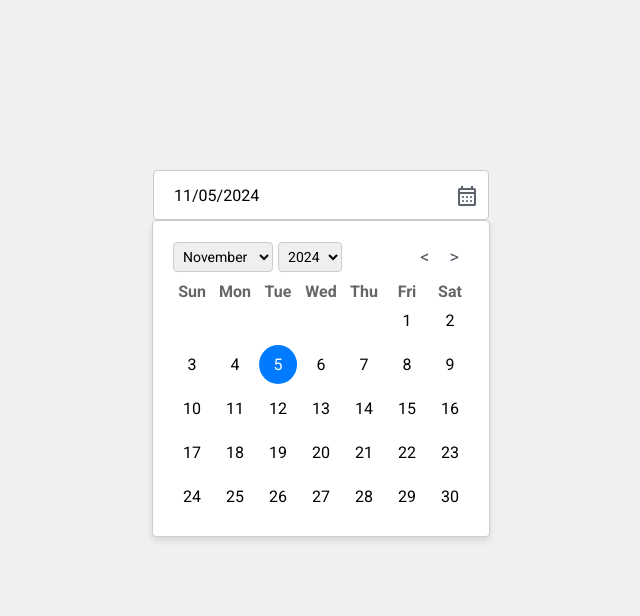
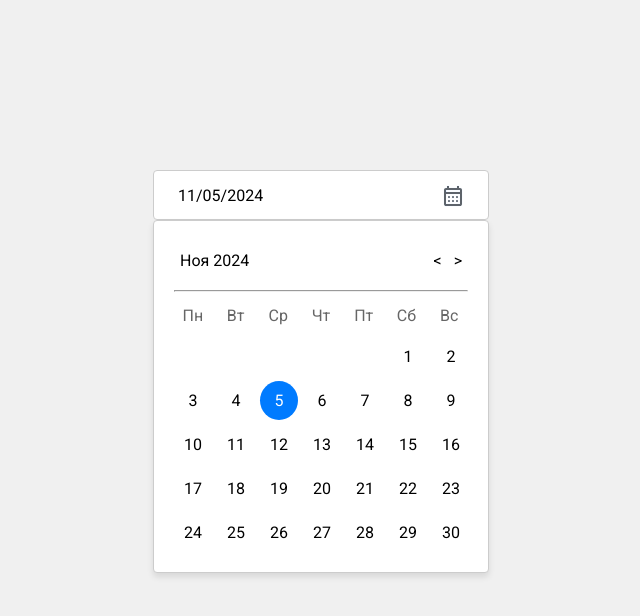
Before and after one commit to aminzoda/react-datepicker, a React (Create React App) app: page / in a window 1280 px wide. Both pictures are taken after a click on the icon 786 px from the left and 196 px from the top of the page. Shown: the top 616 px of the page, without its empty margins (319-959 px from the left). Built offline with nearby package versions, Linux system fonts and the light colour scheme.

Commit message:
rewrite the code

```diff
--- a/src/App.css
+++ b/src/App.css
@@ -22,7 +22,7 @@ body {
 }
 
 .date-picker-input {
-  padding: 20px;
+  padding: 24px;
   font-size: 16px;
   border-radius: 4px;
   border: 1px solid #ccc;
@@ -38,6 +38,7 @@ body {
   position: absolute;
   top: 50px;
   left: 50%;
+  width: 336px;
   transform: translateX(-50%);
   background-color: #fff;
   border: 1px solid #ccc;
@@ -52,6 +53,7 @@ body {
   display: flex;
   justify-content: space-between;
   align-items: center;
+  padding: 10px 0;
   margin-bottom: 10px;
   font-family: "Roboto", sans-serif;
 }
@@ -75,24 +77,35 @@ body {
 
 .date-picker-month,
 .date-picker-year {
-  padding: 5px;
+  text-align: center;
+  padding: 12px;
+  cursor: pointer;
+  border: none;
+  max-width: 120px;
   font-size: 14px;
-  border-radius: 4px;
-  border: 1px solid #ccc;
-  cursor: pointer;
-  max-width: 120px;
   font-family: "Roboto", sans-serif;
+}
+
+.date-picker-year:hover,
+.date-picker-month:hover {
+  background: #f0f0f0;
+}
+
+.date-picker-year.selected,
+.date-picker-month.selected {
+  background: #6200ea;
+  color: #fff;
 }
 
 .date-picker-weekdays {
   display: grid;
   grid-template-columns: repeat(7, 1fr);
   gap: 5px;
+  margin-top: 14px;
 }
 
 .date-picker-weekday {
   text-align: center;
-  font-weight: bold;
   color: #666;
   font-family: "Roboto", sans-serif;
 }
@@ -101,6 +114,7 @@ body {
   display: grid;
   grid-template-columns: repeat(7, 1fr);
   gap: 5px;
+  margin-top: 12px;
 }
 
 .date-picker-day {
@@ -131,16 +145,36 @@ body {
 
 .date-picker-input-wrapper {
   position: relative;
-  display: flex;
+  display: inline-flex;
   align-items: center;
 }
 
 .calendar-icon {
   position: absolute;
-  right: 10px;
+  right: 24px;
   top: 14px;
   cursor: pointer;
   width: 24px;
   height: 24px;
   color: #007bff;
 }
+
+.date-picker-header button {
+  background: none;
+  border: none;
+  cursor: pointer;
+  font-size: 16px;
+  padding: 0 6px;
+}
+
+.date-picker-nav {
+  font-size: 20px;
+  padding: 0 10px;
+}
+
+.date-picker-grid {
+  display: grid;
+  grid-template-columns: repeat(4, 1fr); /* Four items per row */
+  gap: 10px;
+  padding: 10px;
+}
--- a/src/App.tsx
+++ b/src/App.tsx
@@ -5,7 +5,6 @@ const formatDate = (date: Date): string => {
   const month = date.getMonth() + 1;
   const day = date.getDate();
   const year = date.getFullYear();
-
   return `${month < 10 ? "0" + month : month}/${
     day < 10 ? "0" + day : day
   }/${year}`;
@@ -23,26 +22,16 @@ export default function CustomDatePicker() {
   const [selectedYear, setSelectedYear] = useState<number>(
     new Date().getFullYear()
   );
+  const [viewMode, setViewMode] = useState<"calendar" | "month" | "year">(
+    "calendar"
+  );
+  const [yearRange, setYearRange] = useState<number[]>([]);
 
   const calendarRef = useRef<HTMLDivElement>(null);
-  const inputRef = useRef<HTMLInputElement>(null);
-
-  const handleClickOutside = (event: MouseEvent) => {
-    if (
-      calendarRef.current &&
-      !calendarRef.current.contains(event.target as Node) &&
-      inputRef.current &&
-      !inputRef.current.contains(event.target as Node)
-    ) {
-      setIsCalendarVisible(false);
-    }
-  };
 
   useEffect(() => {
-    document.addEventListener("mousedown", handleClickOutside);
-    return () => {
-      document.removeEventListener("mousedown", handleClickOutside);
-    };
+    const currentYear = new Date().getFullYear();
+    setYearRange(Array.from({ length: 12 }, (_, i) => currentYear - 6 + i));
   }, []);
 
   const generateDays = (year: number, month: number): string[] => {
@@ -60,61 +49,56 @@ export default function CustomDatePicker() {
     setIsCalendarVisible(false);
   };
 
+  const handleMonthSelect = (month: number) => {
+    setSelectedMonth(month);
+    setViewMode("year");
+  };
+
+  const handleYearSelect = (year: number) => {
+    setSelectedYear(year);
+    setViewMode("calendar");
+  };
+
   const toggleCalendar = () => {
     setIsCalendarVisible((prev) => !prev);
+    setViewMode("calendar");
   };
 
-  const handleMonthChange = (event: React.ChangeEvent<HTMLSelectElement>) => {
-    setSelectedMonth(Number(event.target.value));
+  const navigateYearRange = (direction: "prev" | "next") => {
+    setYearRange((prevRange) => {
+      const offset = 12;
+      const newStart =
+        direction === "prev" ? prevRange[0] - offset : prevRange[0] + offset;
+      return Array.from({ length: 12 }, (_, i) => newStart + i);
+    });
   };
 
-  const handleYearChange = (event: React.ChangeEvent<HTMLSelectElement>) => {
-    setSelectedYear(Number(event.target.value));
-  };
-
-  const handlePrevMonth = () => {
-    if (selectedMonth === 0) {
-      setSelectedMonth(11);
-      setSelectedYear(selectedYear - 1);
-    } else {
-      setSelectedMonth(selectedMonth - 1);
-    }
-  };
-
-  const handleNextMonth = () => {
-    if (selectedMonth === 11) {
-      setSelectedMonth(0);
-      setSelectedYear(selectedYear + 1);
-    } else {
-      setSelectedMonth(selectedMonth + 1);
-    }
+  const navigateMonth = (direction: "prev" | "next") => {
+    setSelectedMonth(
+      (prev) => (direction === "prev" ? prev - 1 : prev + 1) % 12
+    );
   };
 
   const firstDayOfMonth = new Date(selectedYear, selectedMonth, 1).getDay();
   const daysInMonth = generateDays(selectedYear, selectedMonth);
 
   const months = [
-    "January",
-    "February",
-    "March",
-    "April",
-    "May",
-    "June",
-    "July",
-    "August",
-    "September",
-    "October",
-    "November",
-    "December",
+    "Янв",
+    "Фев",
+    "Мар",
+    "Апр",
+    "Май",
+    "Июн",
+    "Июл",
+    "Авг",
+    "Сен",
+    "Окт",
+    "Ноя",
+    "Дек",
   ];
 
-  const years = Array.from(
-    { length: 100 },
-    (_, i) => new Date().getFullYear() - i
-  );
-
   return (
-    <div className="date-picker-container">
+    <div className="date-picker-container" tabIndex={0}>
       <div className="date-picker-input-wrapper">
         <input
           className="date-picker-input"
@@ -122,8 +106,8 @@ export default function CustomDatePicker() {
           value={selectedDate}
           onClick={toggleCalendar}
           readOnly
-          ref={inputRef}
         />
+        {/* Calendar Icon inside the input wrapper */}
         <svg
           xmlns="http://www.w3.org/2000/svg"
           fill="#5f6368"
@@ -145,50 +129,25 @@ export default function CustomDatePicker() {
 
       {isCalendarVisible && (
         <div className="date-picker-calendar" ref={calendarRef}>
+          {viewMode === "calendar" && (
+            <>
               <div className="date-picker-header">
-            <div className="date-picker-month-year">
-              <select
-                className="date-picker-month"
-                value={selectedMonth}
-                onChange={handleMonthChange}
-              >
-                {months.map((month, index) => (
-                  <option key={month} value={index}>
-                    {month}
-                  </option>
-                ))}
-              </select>
-
-              <select
-                className="date-picker-year"
-                value={selectedYear}
-                onChange={handleYearChange}
-              >
-                {years.map((year) => (
-                  <option key={year} value={year}>
-                    {year}
-                  </option>
-                ))}
-              </select>
-            </div>
+                <button onClick={() => setViewMode("month")}>
+                  {months[selectedMonth]} {selectedYear}
+                </button>
                 <div>
-              <button onClick={handlePrevMonth} className="date-picker-nav-btn">
-                &lt;
-              </button>
-              <button onClick={handleNextMonth} className="date-picker-nav-btn">
-                &gt;
-              </button>
+                  <button onClick={() => navigateMonth("prev")}>&lt;</button>
+                  <button onClick={() => navigateMonth("next")}>&gt;</button>
                 </div>
               </div>
-
+              <hr />
               <div className="date-picker-weekdays">
-            {["Sun", "Mon", "Tue", "Wed", "Thu", "Fri", "Sat"].map((day) => (
+                {["Пн", "Вт", "Ср", "Чт", "Пт", "Сб", "Вс"].map((day) => (
                   <div key={day} className="date-picker-weekday">
                     {day}
                   </div>
                 ))}
               </div>
-
               <div className="date-picker-days">
                 {Array.from({ length: firstDayOfMonth }).map((_, index) => (
                   <div
@@ -196,19 +155,94 @@ export default function CustomDatePicker() {
                     className="date-picker-day empty"
                   ></div>
                 ))}
-
-            {daysInMonth.map((day) => (
+                {daysInMonth.map((date) => (
                   <div
-                key={day}
+                    key={date}
                     className={`date-picker-day ${
-                  day === selectedDate ? "selected" : ""
+                      date === selectedDate ? "selected" : ""
                     }`}
-                onClick={() => handleDateSelect(day)}
+                    onClick={() => handleDateSelect(date)}
                   >
-                {new Date(day).getDate()}
+                    {new Date(date).getDate()}
                   </div>
                 ))}
               </div>
+            </>
+          )}
+
+          {viewMode === "month" && (
+            <>
+              <div className="date-picker-header">
+                <div>
+                  <button onClick={() => setViewMode("year")}>
+                    {months[selectedMonth]}
+                  </button>
+                  <button onClick={() => setViewMode("calendar")}>
+                    {selectedYear}
+                  </button>
+                </div>
+                <div>
+                  <button onClick={() => navigateYearRange("prev")}>
+                    &lt;
+                  </button>
+                  <button onClick={() => navigateYearRange("next")}>
+                    &gt;
+                  </button>
+                </div>
+              </div>
+              <hr />
+              <div className="date-picker-grid">
+                {months.map((month, index) => (
+                  <div
+                    key={month}
+                    className={`date-picker-month ${
+                      index === selectedMonth ? "selected" : ""
+                    }`}
+                    onClick={() => handleMonthSelect(index)}
+                  >
+                    {month}
+                  </div>
+                ))}
+              </div>
+            </>
+          )}
+
+          {viewMode === "year" && (
+            <>
+              <div className="date-picker-header">
+                <div>
+                  <button onClick={() => setViewMode("month")}>
+                    {months[selectedMonth]}
+                  </button>
+                  <button onClick={() => setViewMode("calendar")}>
+                    {selectedYear}
+                  </button>
+                </div>
+                <div>
+                  <button onClick={() => navigateYearRange("prev")}>
+                    &lt;
+                  </button>
+                  <button onClick={() => navigateYearRange("next")}>
+                    &gt;
+                  </button>
+                </div>
+              </div>
+              <hr />
+              <div className="date-picker-grid">
+                {yearRange.map((year) => (
+                  <div
+                    key={year}
+                    className={`date-picker-year ${
+                      year === selectedYear ? "selected" : ""
+                    }`}
+                    onClick={() => handleYearSelect(year)}
+                  >
+                    {year}
+                  </div>
+                ))}
+              </div>
+            </>
+          )}
         </div>
       )}
     </div>
```
Lines whose indentation alone changed are shown as unchanged.
